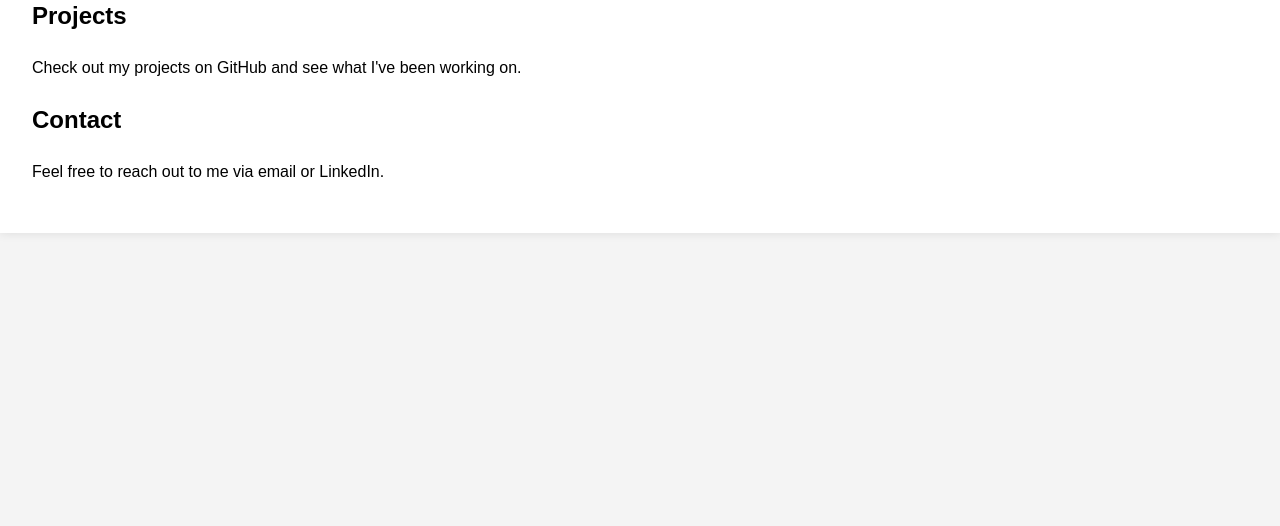
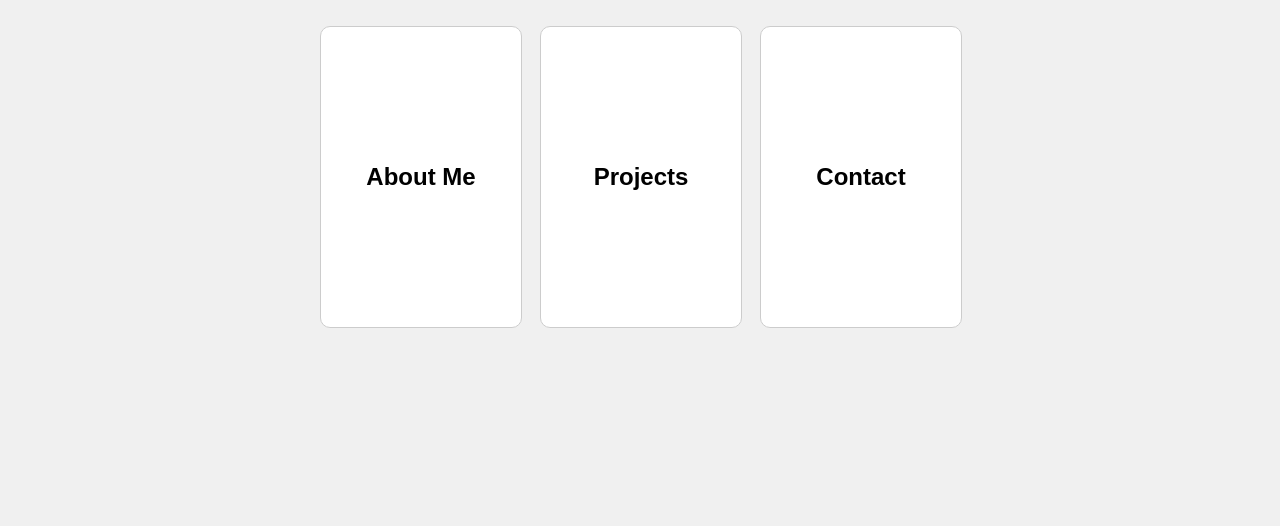
Before and after one commit to tshivanshu358/tshivanshu358.github.io, a plain HTML site: page index.html in a window 1280 px wide. Shown: the part 274-800 px from the top of the page. Drawn offline with Linux system fonts and the light colour scheme; files that its build step writes are made by us from their sources; a script that the page names is missing.

Commit message:
Update styles.css

```diff
--- a/css/styles.css
+++ b/css/styles.css
@@ -1,71 +1,65 @@
 body {
     font-family: Arial, sans-serif;
-    line-height: 1.6;
     margin: 0;
     padding: 0;
-    background-color: #f4f4f4;
+    display: flex;
+    flex-direction: column;
+    align-items: center;
+    justify-content: center;
+    height: 100vh;
+    background-color: #f0f0f0;
 }
 
 header {
-    background: #333;
-    color: #fff;
-    padding: 1rem 0;
-    text-align: center;
+    margin-bottom: 20px;
 }
 
-header h1 {
-    margin: 0;
+.cards {
+    display: flex;
+    gap: 20px;
 }
 
-header nav ul {
-    list-style: none;
-    padding: 0;
+.card {
+    width: 200px;
+    height: 300px;
+    perspective: 1000px;
 }
 
-header nav ul li {
-    display: inline;
-    margin: 0 1rem;
+.card-inner {
+    width: 100%;
+    height: 100%;
+    position: relative;
+    transform-style: preserve-3d;
+    transition: transform 0.6s;
 }
 
-header nav ul li a {
-    color: #fff;
-    text-decoration: none;
+.card:hover .card-inner {
+    transform: rotateY(180deg);
 }
 
-section {
-    padding: 2rem;
-    margin: 2rem 0;
-    background: #fff;
-    box-shadow: 0 0 10px rgba(0,0,0,0.1);
+.card-front, .card-back {
+    width: 100%;
+    height: 100%;
+    position: absolute;
+    backface-visibility: hidden;
+    display: flex;
+    align-items: center;
+    justify-content: center;
+    border: 1px solid #ccc;
+    border-radius: 10px;
+    background-color: white;
 }
 
-footer {
-    background: #333;
-    color: #fff;
-    text-align: center;
-    padding: 1rem 0;
-    position: fixed;
-    bottom: 0;
-    width: 100%;
+.card-front {
+    background-color: #fff;
 }
 
-form label {
-    display: block;
-    margin: 1rem 0 0.5rem;
+.card-back {
+    background-color: #f9f9f9;
+    transform: rotateY(180deg);
 }
 
-form input, form textarea {
-    width: 100%;
-    padding: 0.5rem;
-    margin-bottom: 1rem;
+h2, p {
+    margin: 0;
+    padding: 10px;
 }
-
-form button {
-    display: block;
-    width: 100%;
-    padding: 1rem;
-    background: #333;
-    color: #fff;
-    border: none;
-    cursor: pointer;
-}
```
